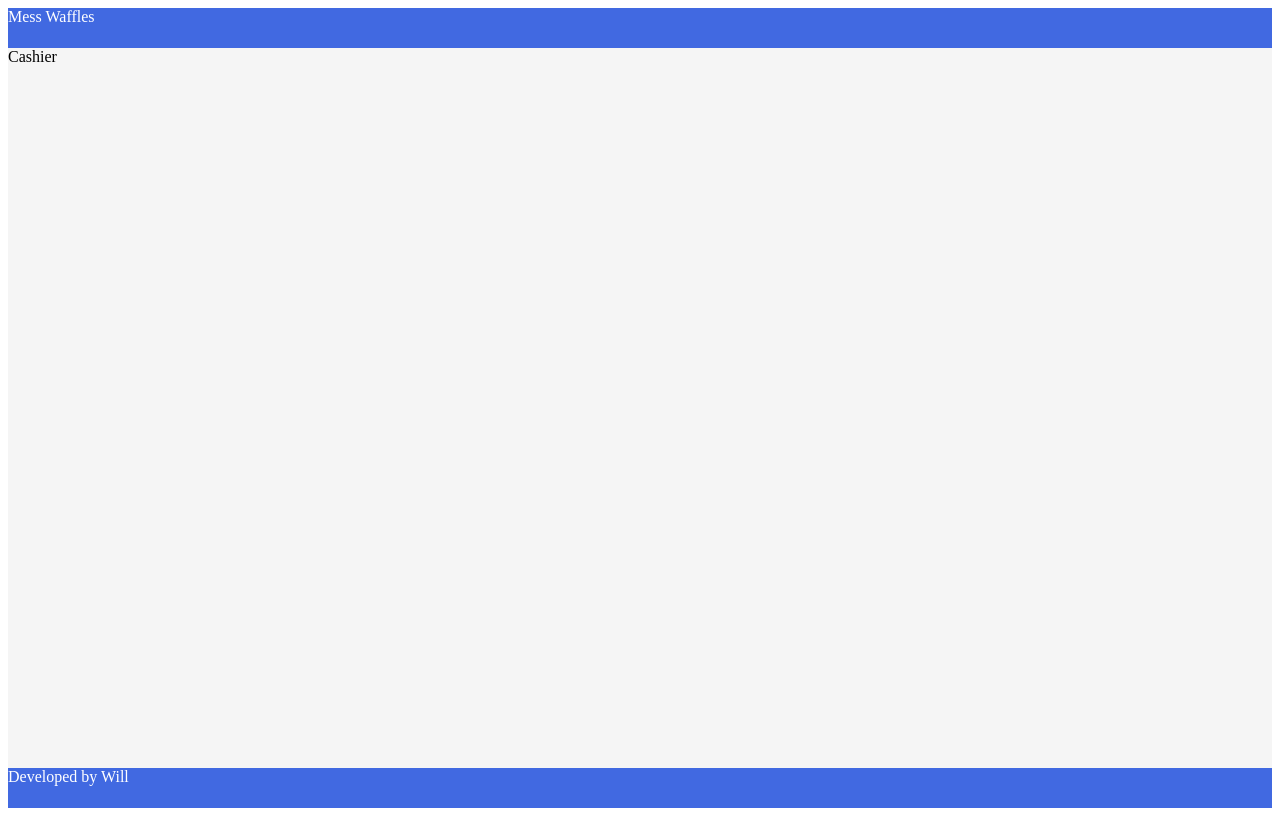
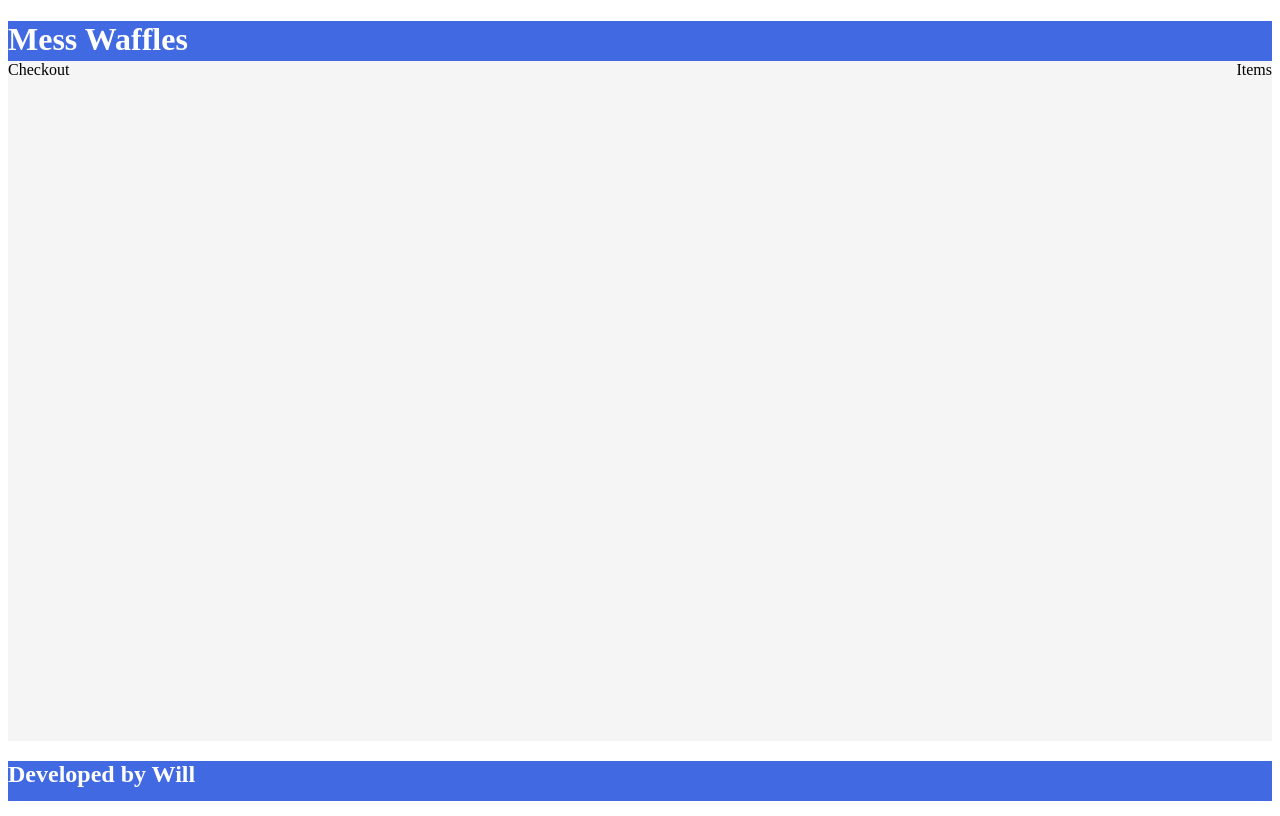
Before and after one commit to csce-315-331-2023c/MessWafflesPOS-903_02, a React (Create React App) app in the folder frontend/mess-pos/: page / in a window 1280 px wide. Built offline with nearby package versions, Linux system fonts and the light colour scheme.

Commit message:
working still basic outline

```diff
--- a/frontend/mess-pos/src/App.js
+++ b/frontend/mess-pos/src/App.js
@@ -11,7 +11,6 @@ const App = () => {
             <Cashier />
             <Footer />
         </div>
-
     );
 }
 
--- a/frontend/mess-pos/src/components/Cashier.css
+++ b/frontend/mess-pos/src/components/Cashier.css
@@ -1,5 +1,7 @@
 #cashierSection {
-    min-height: 90vh;
+    min-height: 85vh;
     background-color: whitesmoke;
     color: black;
+    display: flex;
+    justify-content: space-between;
 }
--- a/frontend/mess-pos/src/components/Cashier.js
+++ b/frontend/mess-pos/src/components/Cashier.js
@@ -2,9 +2,25 @@ import React from 'react'
 import "./Cashier.css"
 
 const Cashier = () => {
-  return (
-    <div id='cashierSection'>Cashier</div>
-  )
+    function getItems() {
+
+    }
+    return (
+        <main id='cashierSection'>
+            {/* Cashier has two sections: A checkout section, and a Add items sections, roughly 4:6 or 3:7
+            Checkout sections should take list of items in 'cart' and display with item name, quantity, and total price
+            Add items section has two subsections: 'categories' and 'items'
+            For now, we'll only implement main items */}
+            {/* checkout */}
+            <div>
+                Checkout
+            </div>
+            {/* items */}
+            <div>
+                Items
+            </div>
+        </main>
+    )
 }
 
 export default Cashier;
--- a/frontend/mess-pos/src/components/Footer.js
+++ b/frontend/mess-pos/src/components/Footer.js
@@ -3,7 +3,7 @@ import "./Footer.css"
 
 const Footer = () => {
   return (
-    <footer>Developed by Will</footer>
+    <footer><h2>Developed by Will</h2></footer>
   )
 }
 
--- a/frontend/mess-pos/src/components/Header.js
+++ b/frontend/mess-pos/src/components/Header.js
@@ -3,7 +3,7 @@ import "./Header.css"
 
 const Header = () => {
   return (
-    <header>Mess Waffles</header>
+    <header><h1>Mess Waffles</h1></header>
   )
 }
 
```
